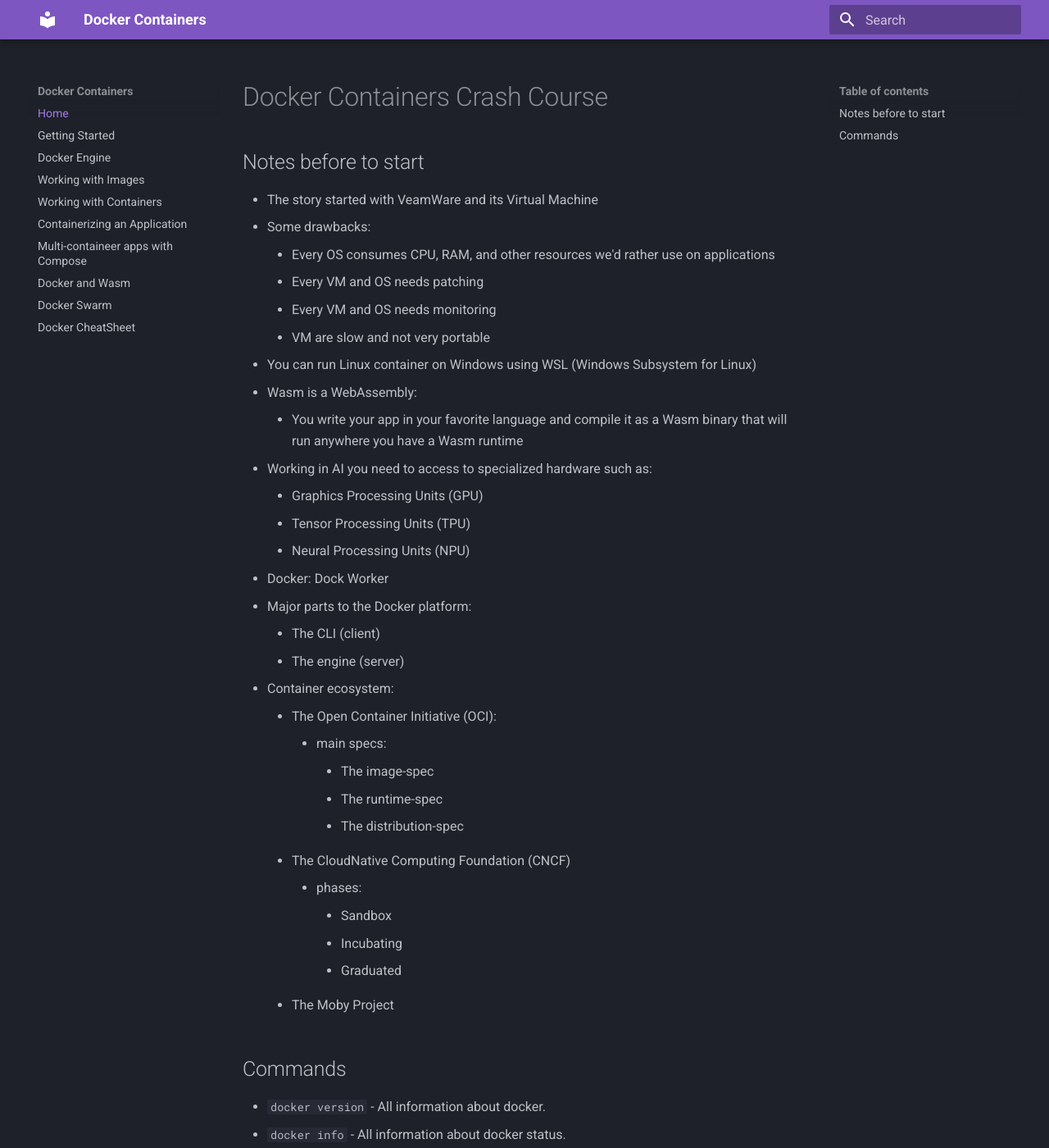
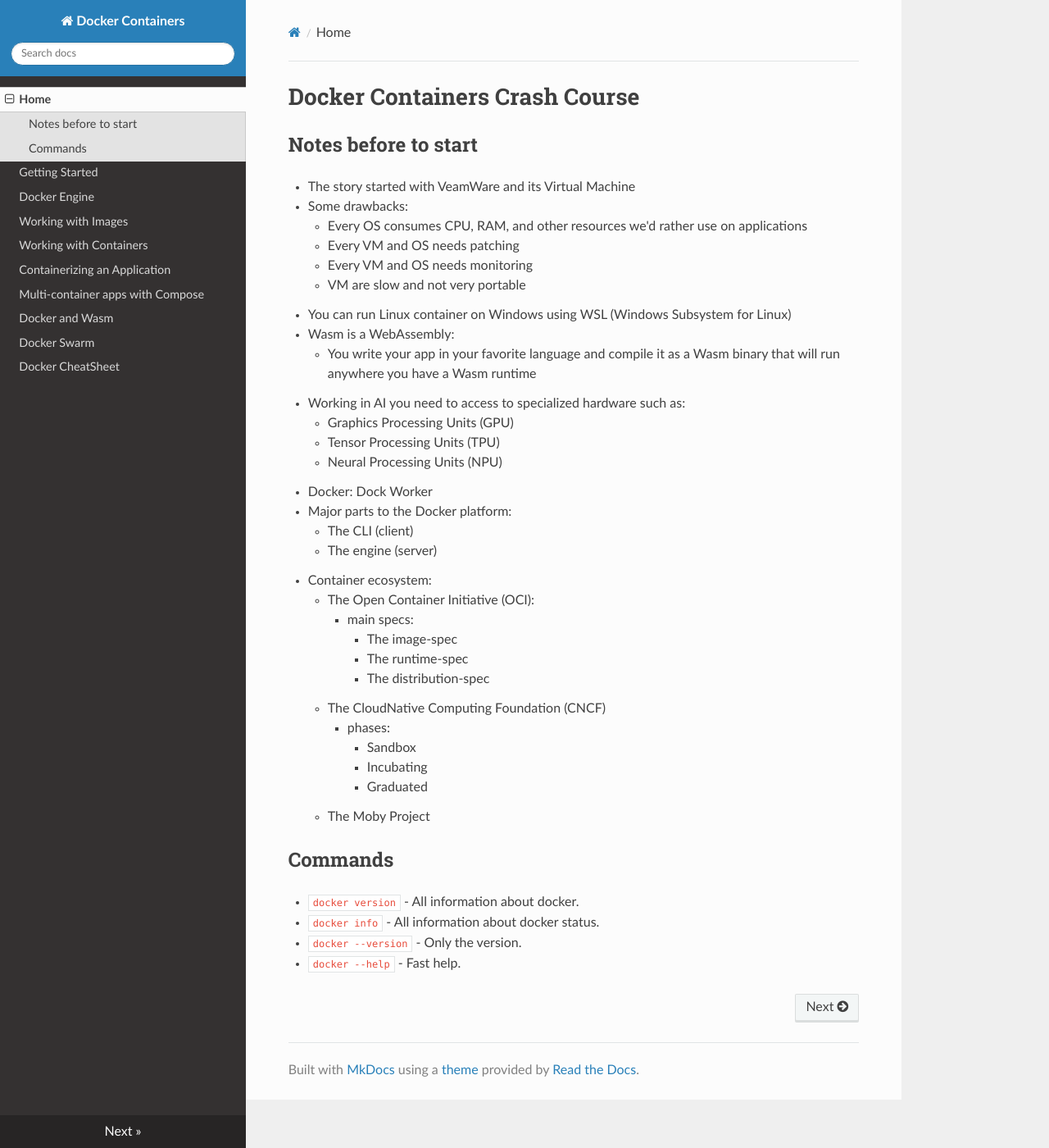
Before and after one commit to janobourian/docker-containers, an MkDocs documentation site: the page built from docs/index.md, in a window 1280 px wide and 1400 px high. Shown: the whole window at 82% size. Built offline with MkDocs 1.6.1, drawn with Linux system fonts in a browser that asks for light colours; nearby versions of some CDN libraries.

Commit message:
docs: switch to pure readthedocs theme and simplify CI pipeline

```diff
--- a/mkdocs.yml
+++ b/mkdocs.yml
@@ -1,12 +1,11 @@
 site_name: Docker Containers
 theme:
-  name: material
-  palette:
-    scheme: slate
-    primary: deep purple
-  font:
-    text: Roboto
-    code: Roboto Mono
+  name: readthedocs
+  highlightjs: true
+  hljs_languages:
+    - yaml
+    - bash
+    - dockerfile
 
 use_directory_urls: false
 docs_dir: docs
@@ -18,7 +17,7 @@
   - Working with Images: working-with-images.md
   - Working with Containers: working-with-containers.md
   - Containerizing an Application: containerizing_an_app.md
-  - Multi-containeer apps with Compose: multi-container-apps.md
+  - Multi-container apps with Compose: multi-container-apps.md
   - Docker and Wasm: docker-and-wasm.md
   - Docker Swarm: docker-swarm.md
   - Docker CheatSheet: docker-cheatsheet.md
@@ -33,25 +32,9 @@
   - tables
   - toc:
       permalink: true
-  - pymdownx.arithmatex
-  - pymdownx.betterem
-  - pymdownx.caret
-  - pymdownx.details
-  - pymdownx.highlight:
-      use_pygments: true
-  - pymdownx.inlinehilite
-  - pymdownx.keys
-  - pymdownx.magiclink
-  - pymdownx.mark
-  - pymdownx.smartsymbols
-  - pymdownx.superfences
-  - pymdownx.tasklist:
-      custom_checkbox: true
-  - pymdownx.tilde
 
 plugins:
   - search
-  - tags
 
 extra:
   generator: false
```
Also changed, not shown: 1 other file.
